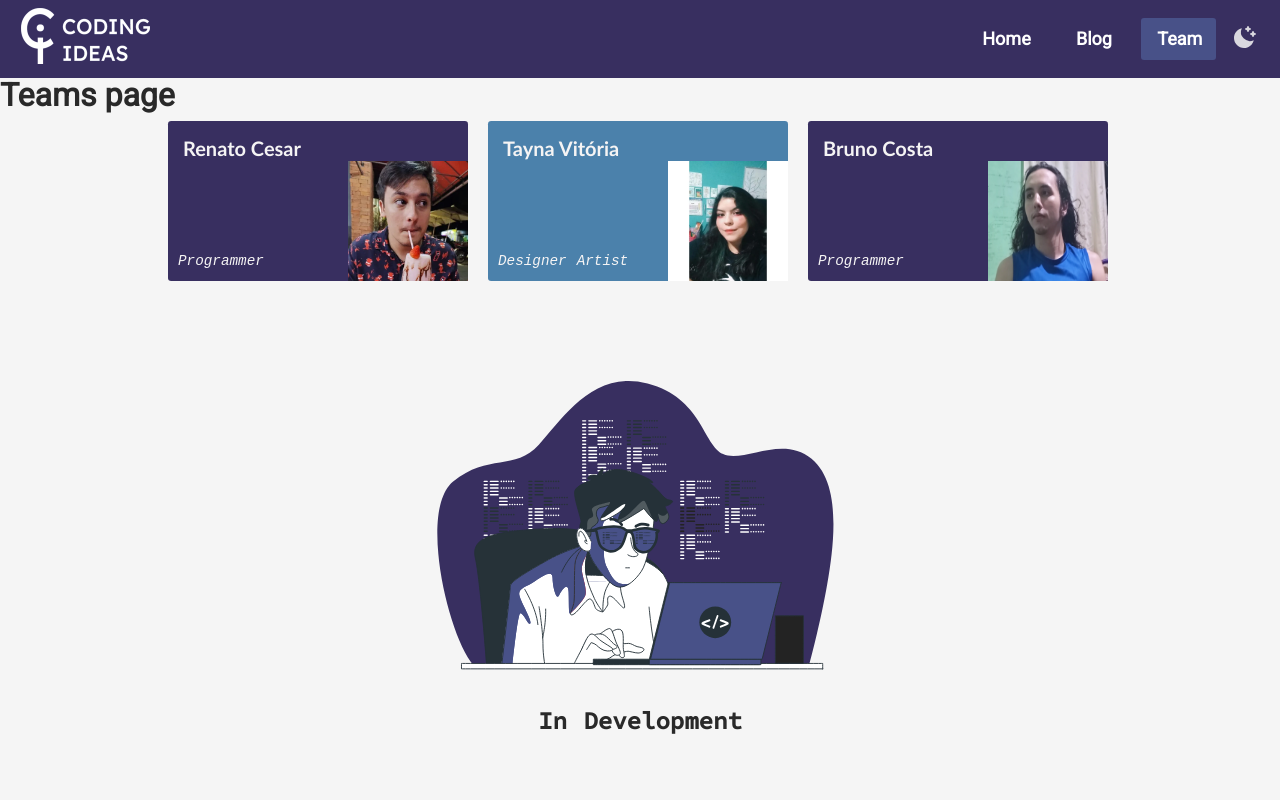
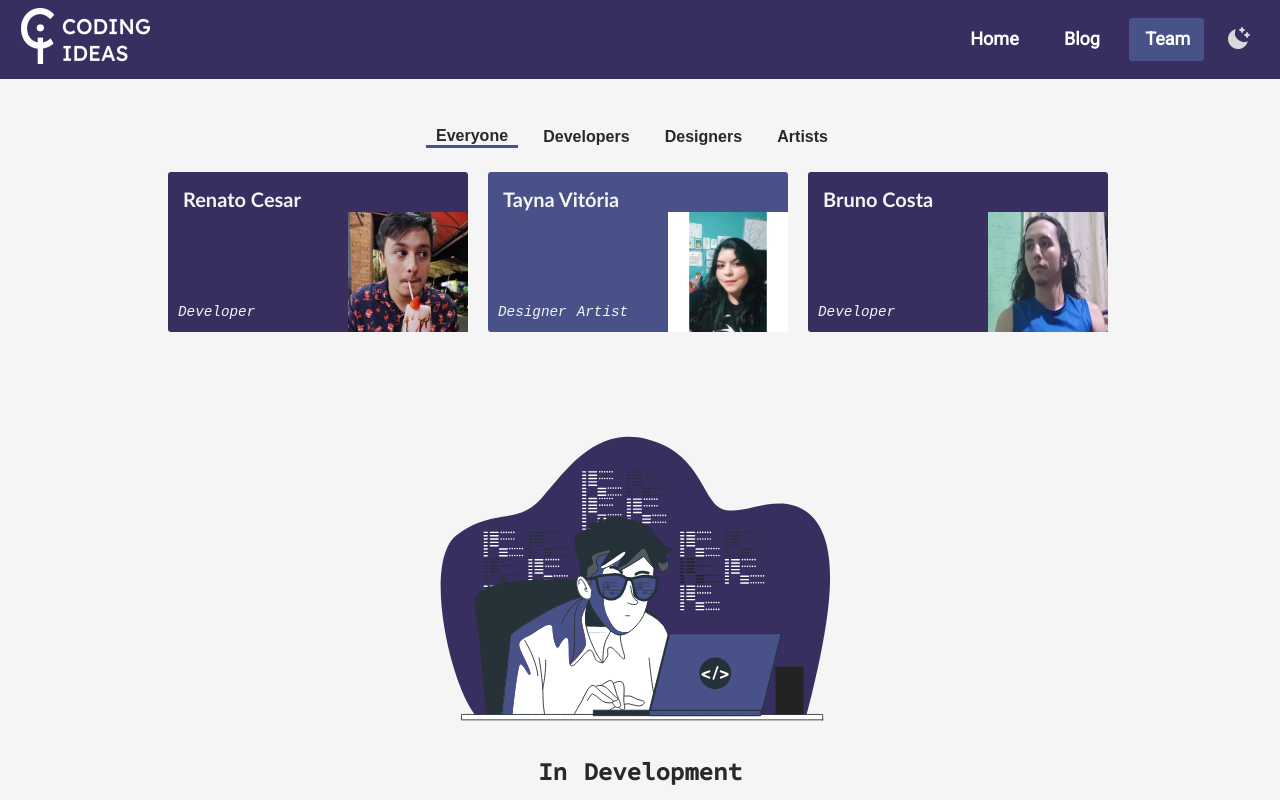
Before and after one commit to RenatoCesarF/back-to-pixels, a Next.js app: page /team in a window 1280 px wide. Shown: the top 800 px of the page. Built offline with nearby package versions, Linux system fonts and the light colour scheme.

Commit message:
✨ Create Filter teammate system

```diff
--- a/src/classes/authorType.ts
+++ b/src/classes/authorType.ts
@@ -1,5 +1,11 @@
 const authorsInfo = require('@helpers/authorsInfo.json');
 
+export enum Role {
+    Everyone = "Everyone",
+    Developer = "Developer",
+    Designer = "Designer",
+    Artist = "Artist"
+}
 
 
 type Author ={
@@ -23,16 +29,20 @@ export const getAuthor = (authorKey: string): Author => {
     return authorInfo;
 }
 
-export const getAuthorRoleIndex = (role: string) =>{
+export const roleFromString = (role: string): Role =>{
     switch (role) {
-        case 'Programmer':
-            return 0;
+        case 'Developer':
+            return Role.Developer;
         case 'Artist':
-            return 1;
+            return Role.Artist;
         case 'Designer':
-            return 2;
+            return Role.Designer
+        case 'Everyone':
+            return Role.Everyone;
+
         default:
-            return 0;
+            throw new Error(`Undefined or invalid role ${role}`);
+
     }
 }
 
--- /dev/null
+++ b/src/components/FilterTeammates.tsx
@@ -0,0 +1,41 @@
+import Author, {Role, roleFromString} from "@classes/authorType";
+import { useEffect } from "react";
+
+interface FilterTeammatesProps {
+    allTeammates: Array<Author>,
+    activeRoleFilter: Role,
+    setFilteredTeammates: Function,
+    setActiveRoleFilter: Function
+}
+
+const FilterTeammates = ({allTeammates, setFilteredTeammates, activeRoleFilter, setActiveRoleFilter}: FilterTeammatesProps) =>{
+    const roleButtonsOptions = Object.entries(Role);
+    useEffect(() => {
+        if(activeRoleFilter === Role.Everyone){
+            setFilteredTeammates(allTeammates)
+            return;
+        }
+
+        const filteredTeammates = allTeammates.filter((author: Author) => author.roles.includes(activeRoleFilter))
+        setFilteredTeammates(filteredTeammates)
+    }, [activeRoleFilter]);
+
+    return (
+        <>
+            {
+                roleButtonsOptions.map((role: Array<string>) =>{
+                    return (
+                        <button
+                            className={activeRoleFilter == roleFromString(role[0]) ?  "active" : ""}
+                            onClick={()=> setActiveRoleFilter(role[0])}
+                        >
+                            {role[0]}{role[0] != Role.Everyone? "s" : ""}
+                        </button>
+                    );
+                })
+            }
+        </>
+    )
+}
+
+export default FilterTeammates;
--- a/src/components/PostCard.tsx
+++ b/src/components/PostCard.tsx
@@ -26,7 +26,7 @@ const PostCard: React.FC<IPost> = ({post}: IPost) => {
     }
 
     return(
-        <m.div variants={cardVariants}  className='post-card-expanded-external'>
+        <m.div variants={cardVariants}  layout className='post-card-expanded-external'>
             <m.div className='post-card-div'
                 onMouseOver={()=>{setIsHovering(true)}}
                 onMouseLeave={()=>{setIsHovering(false)}}
--- a/src/components/TeammateCard.tsx
+++ b/src/components/TeammateCard.tsx
@@ -1,24 +1,20 @@
-import { m } from "framer-motion"
+import { m, motion } from "framer-motion"
 import Link from "next/link"
-import Author, { getAuthorRoleIndex } from "@root/src/classes/authorType"
-import { cardVariants } from "@helpers/animations"
+import Author, { roleFromString, Role } from "@classes/authorType"
+import { cardVariants, slideInUp } from "@helpers/animations"
 
 const teammateCardImageSize ="120px"
 
 interface teammateProps {
     author: Author
 }
-enum teammateRole{
-    programmer = 0,
-    artist = 1,
-    designer = 2,
-}
+
 
 const TeammateCard: React.FC<teammateProps> = ({author}:teammateProps) =>{
-    const backgroundColor: string = getBackgroundColor(getAuthorRoleIndex(author.roles[0]));
+    const backgroundColor: string = getBackgroundColor(Role[roleFromString(author.roles[0])]);
     return(
         <Link href={`/team/${author.key}`} passHref>
-            <m.div className='teammate-card-div' variants={cardVariants} style={{backgroundColor: backgroundColor}}>
+            <motion.div className='teammate-card-div' variants={cardVariants} layout style={{backgroundColor: backgroundColor}}>
                 <span className='teammate-card-name'>{author.name}</span>
                 <div className="teammate-card-foter" style={{display: "flex", justifyContent: "space-between"}}>
                     <div style={{display: "flex", alignItems: "flex-end"}}>
@@ -28,18 +24,18 @@ const TeammateCard: React.FC<teammateProps> = ({author}:teammateProps) =>{
                     </div>
                 <img alt={`${author.name} image`} className="img-fit"src={author.image_path} height={teammateCardImageSize} width={teammateCardImageSize} />
                 </div>
-            </m.div>
+            </motion.div>
         </Link>
     );
 }
 
-const getBackgroundColor = (role: teammateRole): string =>{
+const getBackgroundColor = (role: Role): string =>{
     switch (role) {
-        case 0:
+        case Role.Developer:
             return "var(--main-color)";
-        case 1:
+        case Role.Designer:
             return "var(--secondary-color)";
-        case 2:
+        case Role.Artist:
             return "var(--tertiary-color)";
 
         default:
--- a/src/components/ThemeSwich.tsx
+++ b/src/components/ThemeSwich.tsx
@@ -29,7 +29,7 @@ const ThemeSwitch = () => {
     }, [theme]);
 
     return(
-        <div>
+        <button style={{border:"none", backgroundColor:"transparent"}}>
         {
             loaded?
                 <div onClick={() => switchTheme()}>
@@ -43,7 +43,7 @@ const ThemeSwitch = () => {
                 </div>
             : <></>
         }
-        </div>
+        </button>
     )
 }
 
--- a/src/components/TranscribedPost.tsx
+++ b/src/components/TranscribedPost.tsx
@@ -8,8 +8,8 @@ import {darcula,a11yDark,atomDark,dracula} from 'react-syntax-highlighter/dist/c
 import remarkGfm from 'remark-gfm';
 import rehypeRaw from 'rehype-raw';
 
-import { getAuthorsKeyList } from '@root/src/classes/authorType';
-import Post from '@root/src/classes/postType';
+import { getAuthorsKeyList } from '@classes/authorType';
+import Post from '@classes/postType';
 
 const ImageZoom = dynamic(() => import('@components/ImageZoom'));
 const BaseHoverInfo = dynamic(() => import('@components/BaseHoverInfo'));
--- a/src/helpers/authorsInfo.json
+++ b/src/helpers/authorsInfo.json
@@ -3,7 +3,7 @@
         "key": "renato",
         "name": "Renato Cesar",
         "email": "re.fbarcellos@hotmail.com",
-        "roles": ["Programmer"],
+        "roles": ["Developer"],
         "image_path": "/images/authors/renato.webp",
         "about": "Lorem ipsum dolor sit amet, consectetur adipiscing elit, sed do eiusmod tempor incididunt ut labore et dolore magna aliqua. Ut enim ad minim veniam, quis nostrud exercitation ullamco laboris nisi ut aliquip ex ea commodo consequat. Duis aute irure dolor in reprehenderit in voluptate velit esse cillum dolore eu fugiat nulla pariatur. Excepteur sint occaecat cupidatat non proident, sunt in culpa qui officia deserunt mollit anim id est laborum.",
         "twitter": "nerat0",
@@ -23,7 +23,7 @@
         "key":"bruno",
         "name": "Bruno Costa",
         "email": "brunocosta1996b@gmail.com",
-        "roles": ["Programmer"],
+        "roles": ["Developer"],
         "image_path": "/images/authors/bruno.webp",
         "about": "About tayna",
         "twitter": "",
--- a/src/pages/team.tsx
+++ b/src/pages/team.tsx
@@ -1,18 +1,23 @@
 import { domAnimation, LazyMotion, m, motion } from 'framer-motion'
 
-import { slideInLeft } from '@helpers/animations';
+import { slideInDown } from '@helpers/animations';
 import globalStyles from '@styles/team.styles';
-import Author, { getAuthor, getAuthorsList } from '@root/src/classes/authorType';
-import WEBSITE_INFO from '@root/src/utils/webSiteInfo';
+import Author, { getAuthor, getAuthorsList, Role } from '@classes/authorType';
+import WEBSITE_INFO from '@utils/webSiteInfo';
 import TeammateCard from '@components/TeammateCard';
 import InDevelopment from '@components/InDevelopment';
 import HeadTag from '@components/HeadTag';
+import { useState } from 'react';
+import FilterTeammates from '@components/FilterTeammates';
 
 interface authorsList{
-    authors: Author[]
+    allTeammates: Author[]
 }
 
-const TeamPage = ({authors}: authorsList) => {
+const TeamPage = ({allTeammates}: authorsList) => {
+    const [filteredTeammates, setFilteredTeammates] = useState(allTeammates);
+    const [activeRoleFilter, setActiveRoleFilter] = useState(Role.Everyone);
+
     return(
         <>
             <style jsx global>
@@ -27,32 +32,41 @@ const TeamPage = ({authors}: authorsList) => {
               url="/team"
             />
             <div className='page'>
-                <motion.div  variants={slideInLeft}>
-                    <h1>Teams page</h1>
+                <motion.div className='teammates-filters' variants={slideInDown}>
+                    <FilterTeammates
+                        allTeammates={allTeammates}
+                        setFilteredTeammates={setFilteredTeammates}
+                        activeRoleFilter={Role[activeRoleFilter]}
+                        setActiveRoleFilter={setActiveRoleFilter}
+                    />
                 </motion.div>
+
                 <LazyMotion features={domAnimation}>
                     <m.div className='teammate-cards-grid'>
                         {
-                            authors.map((teammate: Author, index: number) =>{
+                            filteredTeammates.map((teammate: Author, index: number) =>{
                                 return <TeammateCard author={teammate} key={index}/>
                             })
                         }
                     </m.div>
                 </LazyMotion>
+
                 <InDevelopment/>
             </div>
         </>
     );
 }
 
+
+
 export async function getStaticProps(){
     const authorsList = getAuthorsList()
-    var authors: Author[] = authorsList.map(authorKey => {
+    var allTeammates: Author[] = authorsList.map(authorKey => {
         return getAuthor(authorKey[0]);
     });
 
     return {
-      props: {authors}
+      props: {allTeammates}
     };
 }
 
--- a/src/styles/team.styles.js
+++ b/src/styles/team.styles.js
@@ -38,4 +38,32 @@ export default css.global`
         margin-bottom: 10px;
         color: var(--code-color);
     }
+
+
+    /*======================== TEAM FILTERS ================*/
+    .teammates-filters{
+        display: flex;
+        flex-direction: row;
+        flex-wrap: wrap;
+        align-content: space-between;
+        align-items: center;
+        justify-content: center;
+
+        margin-top: 3rem;
+    }
+    .teammates-filters button{
+        cursor: pointer;
+        border: none;
+        margin-right: 1rem;
+        margin-bottom: 1rem;
+        padding: 0 0.6rem;
+        font-weight: bold;
+        font-size: clamp(1rem, 1rem, 4vw);
+        background-color: transparent;
+        color: var(--post-text-color);
+
+    }
+    .teammates-filters .active{
+        border-bottom: 0.2rem solid var(--secondary-color);
+    }
 `
```
Also changed, not shown: src/components/PostsGrid.tsx (added, +21 -0 lines), src/pages/blog.tsx (+7 -14 lines), src/pages/team/[teammate].tsx (+8 -5 lines).
